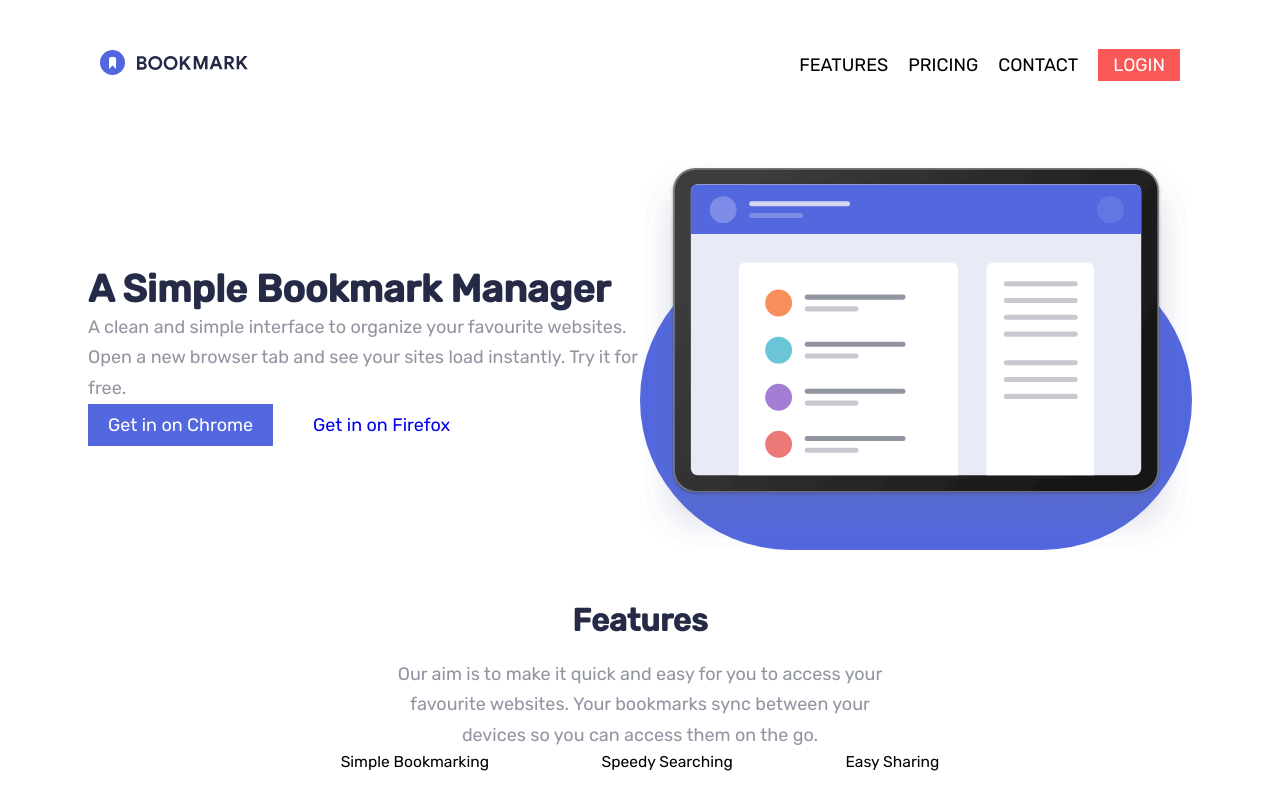
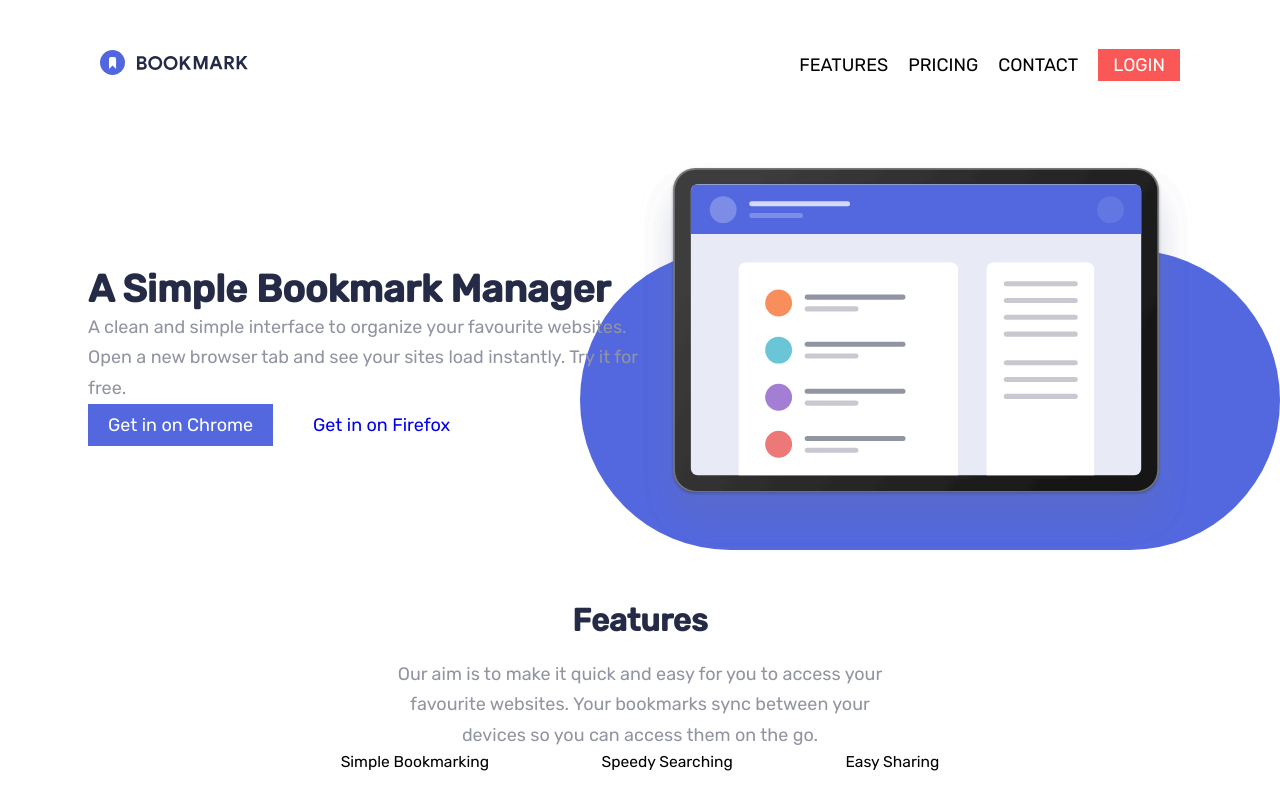
Before and after one commit to data-sets/bookmark-landing-page, a React (Create React App) app: page / in a window 1280 px wide. Shown: the top 800 px of the page. Built offline with nearby package versions, Linux system fonts and the light colour scheme.

Commit message:
clean up

```diff
--- a/src/assets/modules/Header.jsx
+++ b/src/assets/modules/Header.jsx
@@ -6,6 +6,9 @@ export default class Navigation extends Component {
     return (
       <>
         <header className="header-section">
+          <div className="header-section__illustration">
+            <div></div>
+          </div>
           <div className="header-section__container">
             <div>
               <h1>A Simple Bookmark Manager</h1>
@@ -21,7 +24,6 @@ export default class Navigation extends Component {
             </div>
             <div className="header-section__illustration">
               <img src={Illustration} alt="Illustration" />
-              <div></div>
             </div>
           </div>
         </header>
```
